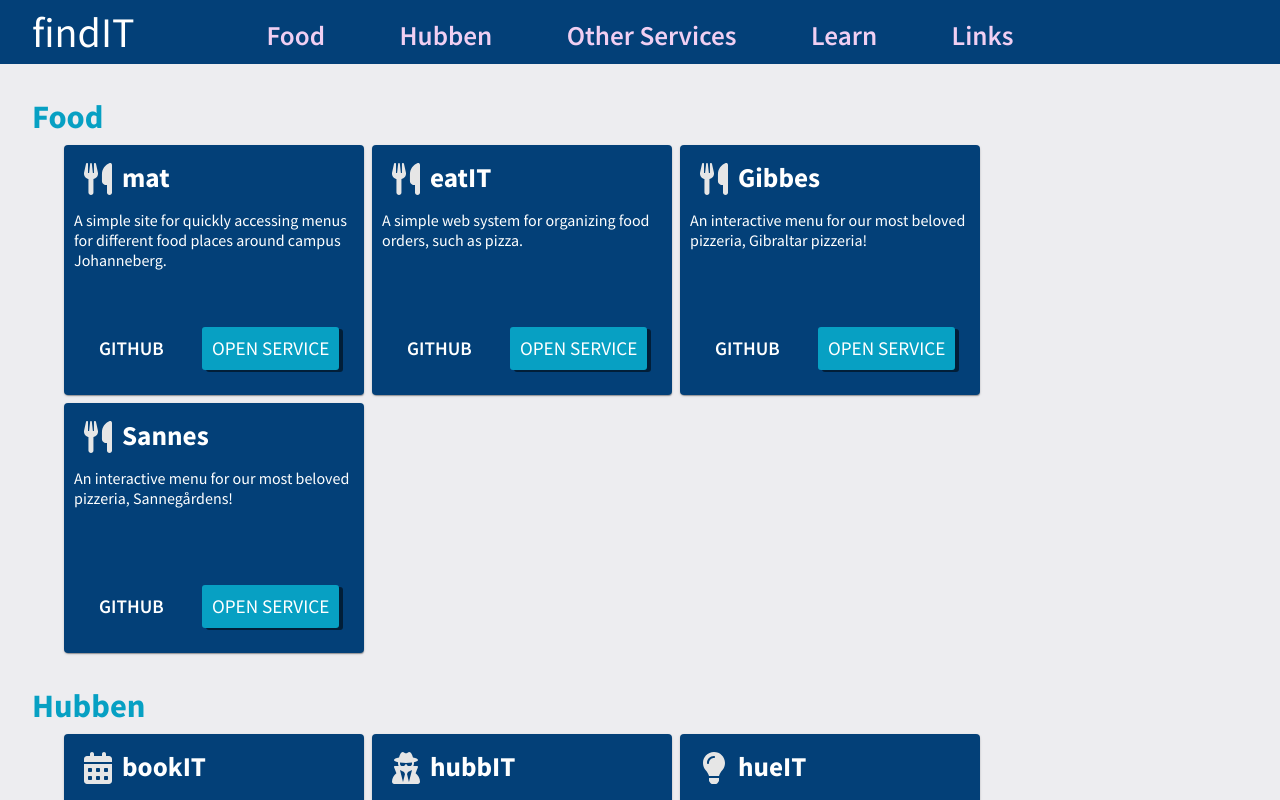
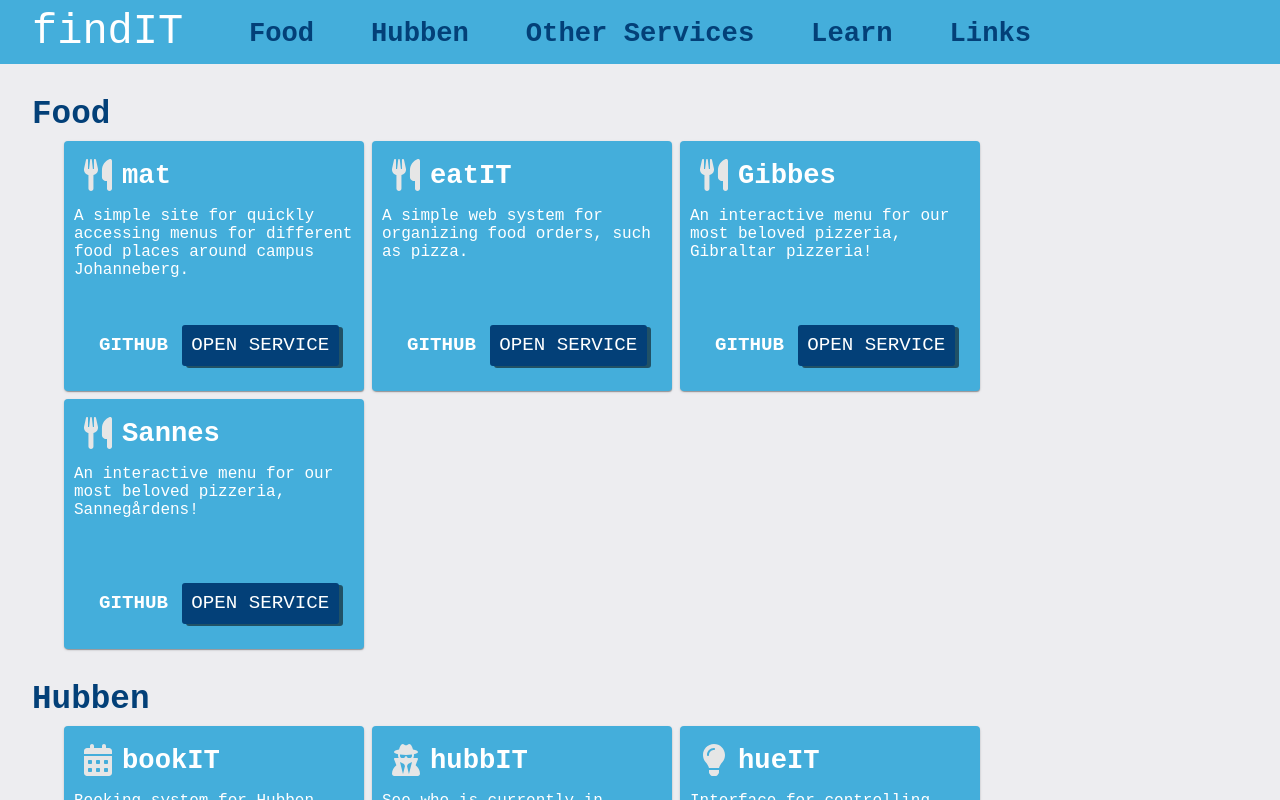
Before and after one commit to cthit/findIT, a Next.js app in the folder frontend/: page / in a window 1280 px wide. Shown: the top 800 px of the page. Built offline with nearby package versions, Linux system fonts and the light colour scheme.

Commit message:
Changed colors

```diff
--- a/frontend/resources/styles/Theme_colors.css
+++ b/frontend/resources/styles/Theme_colors.css
@@ -1,7 +1,7 @@
 :root { /* dark theme */
-	--highlight1: #de3c4b;
+	--highlight1: #44aedb;
 	--highlight2: #2191fb;
-	--highlight1-hover: #ff8c89;
+	--highlight1-hover: #22d9e5;
 	--highlight2-hover: #0171db;
 	--background: #2b303a;
 	--site-background: #111317;
@@ -11,22 +11,22 @@
 @media (prefers-color-scheme: "light") {
 
 	:root { /* light theme */
-		--highlight1: #07a0c3;
-		--highlight2: #f0cff2;
-		--highlight1-hover: #ff8c89;
+		--highlight1: #034078;
+		--highlight2: #034078;
+		--highlight1-hover: #22d9e5;
 		--highlight2-hover: #81e1eb;
-		--background: #034078;
+		--background: #44aedb;
 		--site-background: #ededf0;
 		--text: #ffffff;
 	}
 }
 
 .Alternate-Theme2 { /* light theme OLD */
-	--highlight1: #034078;
-	--highlight2: #2f36a6;
-	--highlight1-hover: #22d9e5;
+	--highlight1: #07a0c3;
+	--highlight2: #f0cff2;
+	--highlight1-hover: #ff8c89;
 	--highlight2-hover: #81e1eb;
-	--background: #07a0c3;
+	--background: #034078;
 	--site-background: #ededf0;
 	--text: #ffffff;
 }
--- a/frontend/resources/styles/globals.scss
+++ b/frontend/resources/styles/globals.scss
@@ -155,7 +155,7 @@ p {
 }
 
 a {
-  color: var(--highlight2);
+  color: var(--highlight1);
   text-decoration: none;
   font-weight: 600;
   font-size:$font-size-normal;
--- a/frontend/resources/styles/vars.scss
+++ b/frontend/resources/styles/vars.scss
@@ -1,4 +1,4 @@
-$font: SourceSansPro, -apple-system, system-ui;
+$font: "courier new", -apple-system, system-ui;
 $unicode-font: DejaVuSans, -apple-system, system-ui;
 $font-size-small: 1rem !default;
 $font-size-normal: 1.2rem !default;
```
